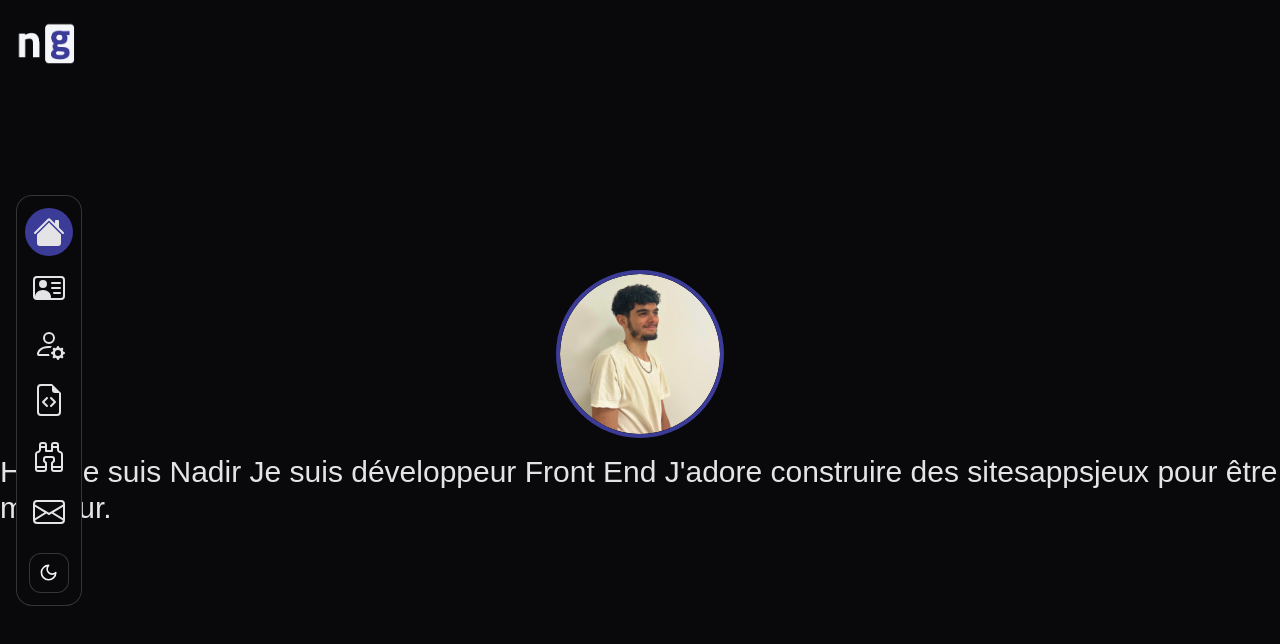
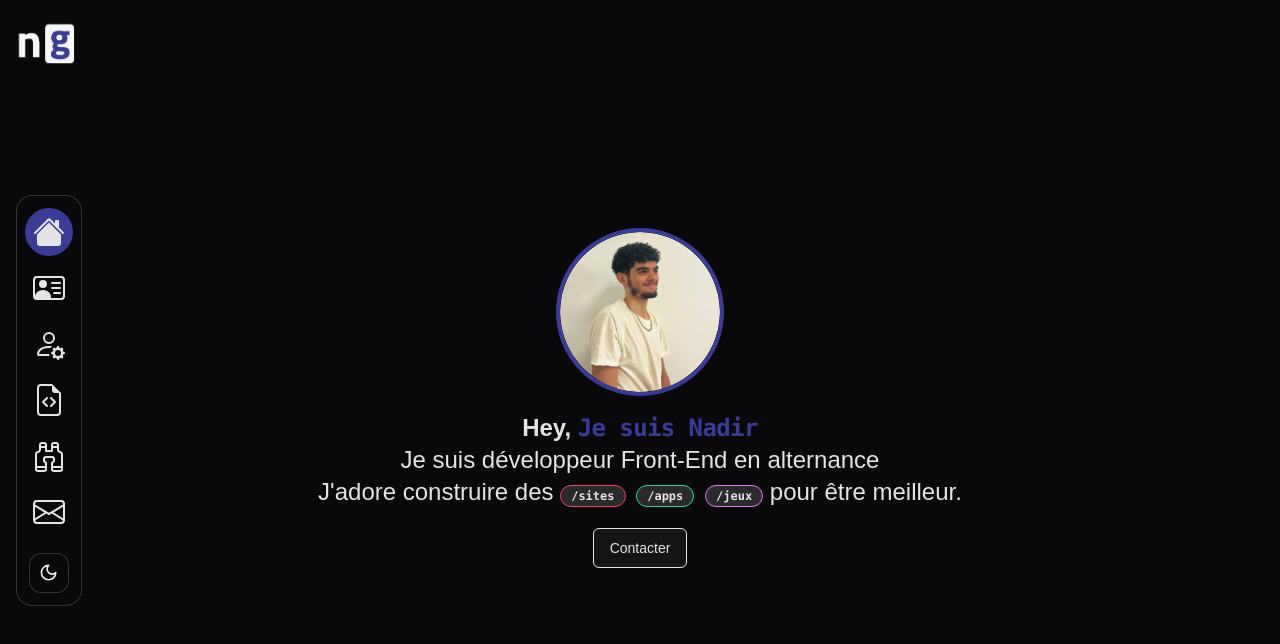
Before and after one commit to nadirgharbi/portfolio-BTS, a React (Vite) app: page / in a window 1280 px wide. Shown: the top 644 px of the page. Built offline with nearby package versions, Linux system fonts and the light colour scheme.

Commit message:
section at home components

```diff
--- a/src/components/menu/Sidebar.tsx
+++ b/src/components/menu/Sidebar.tsx
@@ -9,8 +9,8 @@ import "react-tooltip/dist/react-tooltip.css";
 export const Sidebar = () => {
   const location = useLocation();
   const [active, setActive] = useState<string>(location.pathname);
-  const activeCss = "bg-secondary-color hover:bg-secondary-color/95 text-default-color animate-rotating";
-  const globalCss = "p-2 rounded-full transition-transform";
+  const activeCss = "bg-secondary-color hover:bg-secondary-color/95 text-default-color";
+  const globalCss = "p-2 rounded-full transition-all hover:animate-rotating";
 
   const sidebarItems = [
     { path: "/", label: "Accueil", icon: <BsHouse size={32} />, iconFill: <BsHouseFill size={32} /> },
--- a/src/components/pages/Home.tsx
+++ b/src/components/pages/Home.tsx
@@ -1,10 +1,25 @@
 import MyPic from "@/assets/me.png";
+import { Badge } from "../ui/badge";
+import { Button } from "../ui/button";
 
 export const Home = () => {
   return (
     <div className="h-screen flex flex-col justify-center items-center gap-5 text-primary-color dark:text-default-color bg-white dark:bg-primary-color">
       <img src={MyPic} alt="my-picture-profile" className="w-40 outline outline-4 outline-secondary-color rounded-full" />
-      <p className="text-3xl">Hey, Je suis Nadir Je suis développeur Front End J'adore construire des sitesappsjeux pour être meilleur.</p>
+      <div className="flex flex-col items-center text-2xl font-bold">
+        <p>
+          Hey, <span className="text-secondary-color font-mono tracking-tight">Je suis Nadir</span>
+        </p>
+        <p className="font-thin">Je suis développeur Front-End en alternance</p>
+        <p className="font-thin space-x-1">
+          J'adore construire des {" "}
+          <Badge className="border-rose-500 bg-default-color hover:bg-default-color dark:bg-default-color/15 dark:hover:bg-default-color/15 font-mono">/sites</Badge>{" "}
+          <Badge className="border-emerald-400 bg-default-color hover:bg-default-color dark:bg-default-color/15 dark:hover:bg-default-color/15 font-mono">/apps</Badge>{" "}
+          <Badge className="border-fuchsia-400 bg-default-color hover:bg-default-color dark:bg-default-color/15 dark:hover:bg-default-color/15 font-mono">/jeux</Badge>{" "}
+          pour être meilleur.
+        </p>
+      </div>
+		<Button className="border bg-default-color/5 rounded-md">Contacter</Button>
     </div>
   );
 };
--- a/tailwind.config.js
+++ b/tailwind.config.js
@@ -51,11 +51,11 @@ module.exports = {
           foreground: "hsl(var(--card-foreground))",
         },
       },
-      borderRadius: {
-        lg: "var(--radius)",
-        md: "calc(var(--radius) - 2px)",
-        sm: "calc(var(--radius) - 4px)",
-      },
+      // borderRadius: {
+      //   lg: "var(--radius)",
+      //   md: "calc(var(--radius) - 2px)",
+      //   sm: "calc(var(--radius) - 4px)",
+      // },
       keyframes: {
         "accordion-down": {
           from: { height: "0" },
@@ -67,7 +67,7 @@ module.exports = {
         },
         rotating: {
           "0%": { transform: "rotate(0deg)" },
-          "50%": { transform: "rotate(10deg)" },
+          "50%": { transform: "rotate(13deg)" },
           "100%": { transform: "rotate(0deg)" },
         },
       },
```
